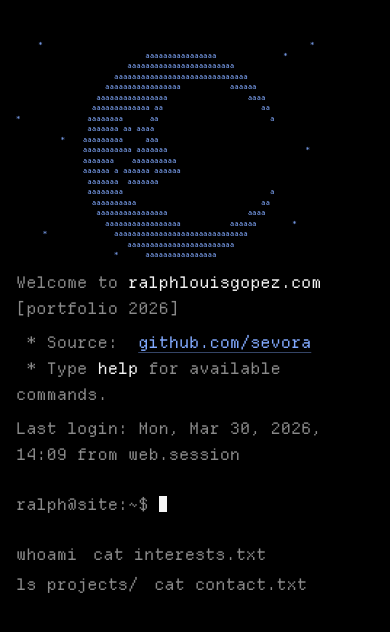
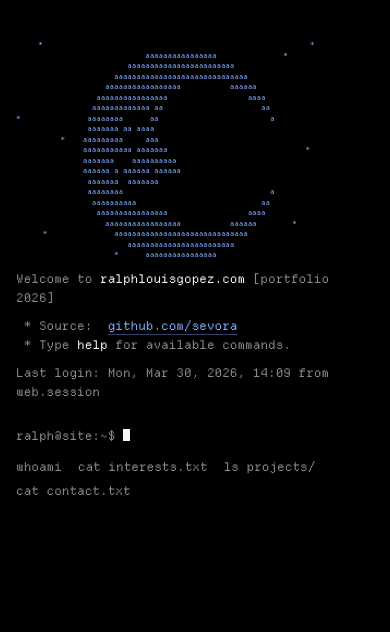
Before and after one commit to sevora/portfolio, a React (Vite) app: page / in a window 390 px wide. Shown: the top 632 px of the page. Built offline with nearby package versions, Linux system fonts and the light colour scheme.

Commit message:
Update Terminal UI Sizing and Suggestions

```diff
--- a/src/Terminal.tsx
+++ b/src/Terminal.tsx
@@ -69,6 +69,7 @@ const SUGGESTIONS = [
     'cat interests.txt',
     'ls projects/',
     'cat contact.txt',
+    'clear',
 ];
 
 const PROMPT = 'ralph@site:~$ ';
@@ -136,7 +137,7 @@ function Terminal() {
     }, [isDesktop, history.length]);
 
     return (
-        <div className="font-mono text-term-fg text-base md:text-md leading-relaxed">
+        <div className="font-mono text-term-fg text-xs md:text-base leading-relaxed">
             <div className="whitespace-pre-wrap" onClick={() => isDesktop && inputRef.current?.focus()}>
                 <Banner />
                 {
@@ -172,10 +173,17 @@ function Terminal() {
                 <div ref={bottomRef} />
             </div>
 
-            <div className="mt-6 flex flex-wrap gap-x-4 gap-y-1">
-                {SUGGESTIONS.map((suggestion) => (
-                    <button key={suggestion} type="button" onClick={() => execute(suggestion)} className="text-term-dim hover:text-term-accent cursor-pointer text-left">{suggestion}</button>
-                ))}
+            <div className="mt-3 flex flex-wrap gap-x-4 gap-y-1">
+                {
+                    SUGGESTIONS.map(
+                        (suggestion) => {
+                            if (suggestion === 'clear' && history.length === 0) {
+                                return null;
+                            }
+                            return <button key={suggestion} type="button" onClick={() => execute(suggestion)} className="text-term-dim hover:text-term-accent cursor-pointer text-left">{suggestion}</button>
+                        }
+                    )
+                }
             </div>
         </div>
     );
@@ -205,7 +213,15 @@ function renderOutput(rawCommand: string): ReactNode {
     }
 
     if (command === 'cat interests.txt') {
-        return <>{INTERESTS.map((name) => <div key={name}>{name}</div>)}</>;
+        return (
+            <>
+                {
+                    INTERESTS.map(
+                        (name) => <div key={name}>{name}</div>
+                    )
+                }
+            </>
+            );
     }
 
     if (command === 'ls projects' || command === 'ls projects/') {
```
